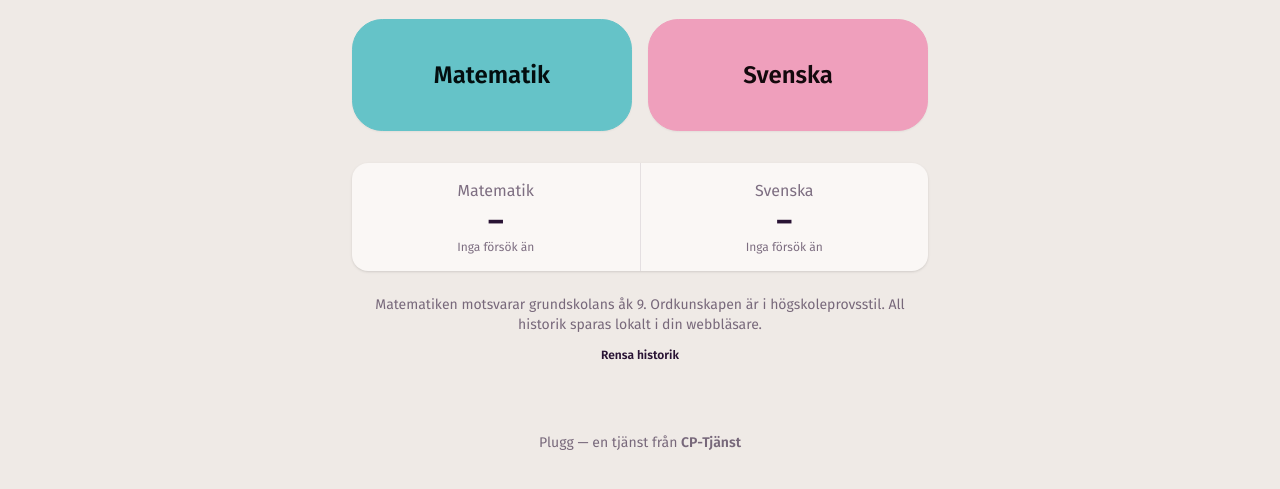
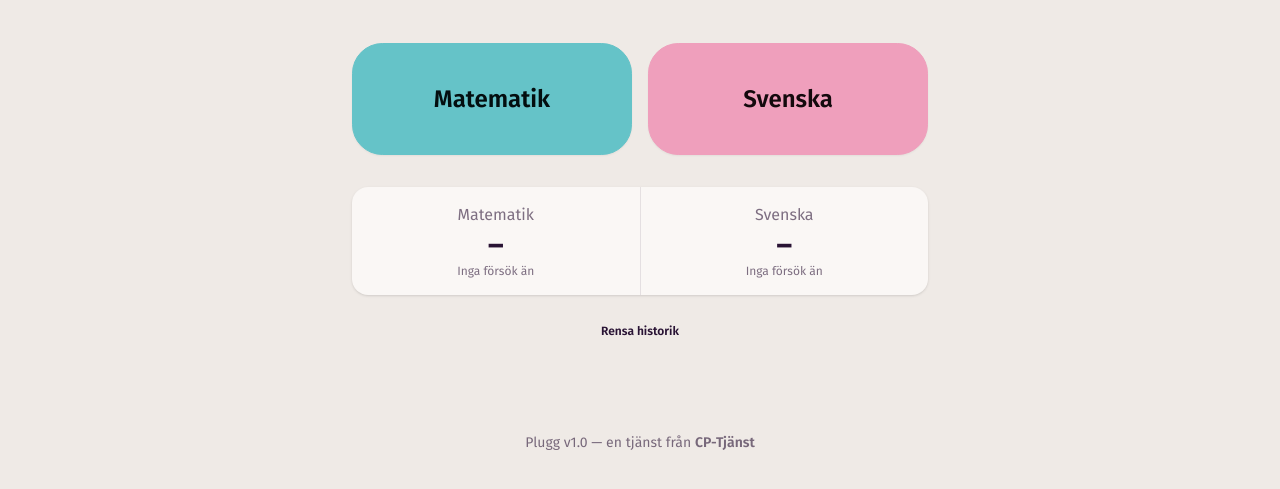
Before and after one commit to inthevidual/plugg, a plain HTML site: page index.html in a window 1280 px wide. Shown: the part 295-784 px from the top of the page. Drawn offline with nearby package versions, Linux system fonts and the light colour scheme.

Commit message:
Drop info paragraph on menu, add v1.0 to footer

```diff
--- a/index.html
+++ b/index.html
@@ -56,11 +56,7 @@
 
       <div id="menuStats" class="stats stats-vertical md:stats-horizontal shadow mt-8 w-full"></div>
 
-      <p class="text-sm opacity-60 mt-6">
-        Matematiken motsvarar grundskolans åk 9. Ordkunskapen är i högskoleprovsstil.
-        All historik sparas lokalt i din webbläsare.
-      </p>
-      <button id="resetBtn" class="btn btn-ghost btn-xs mt-2" onclick="resetHistory()">Rensa historik</button>
+      <button id="resetBtn" class="btn btn-ghost btn-xs mt-6" onclick="resetHistory()">Rensa historik</button>
     </div>
   </div>
 </section>
@@ -139,7 +135,7 @@
 </section>
 
 <footer class="text-center text-sm opacity-60 py-6">
-  Plugg — en tjänst från <span class="font-semibold">CP-Tjänst</span>
+  Plugg v1.0 — en tjänst från <span class="font-semibold">CP-Tjänst</span>
 </footer>
 
 <script src="questions.js"></script>
```
